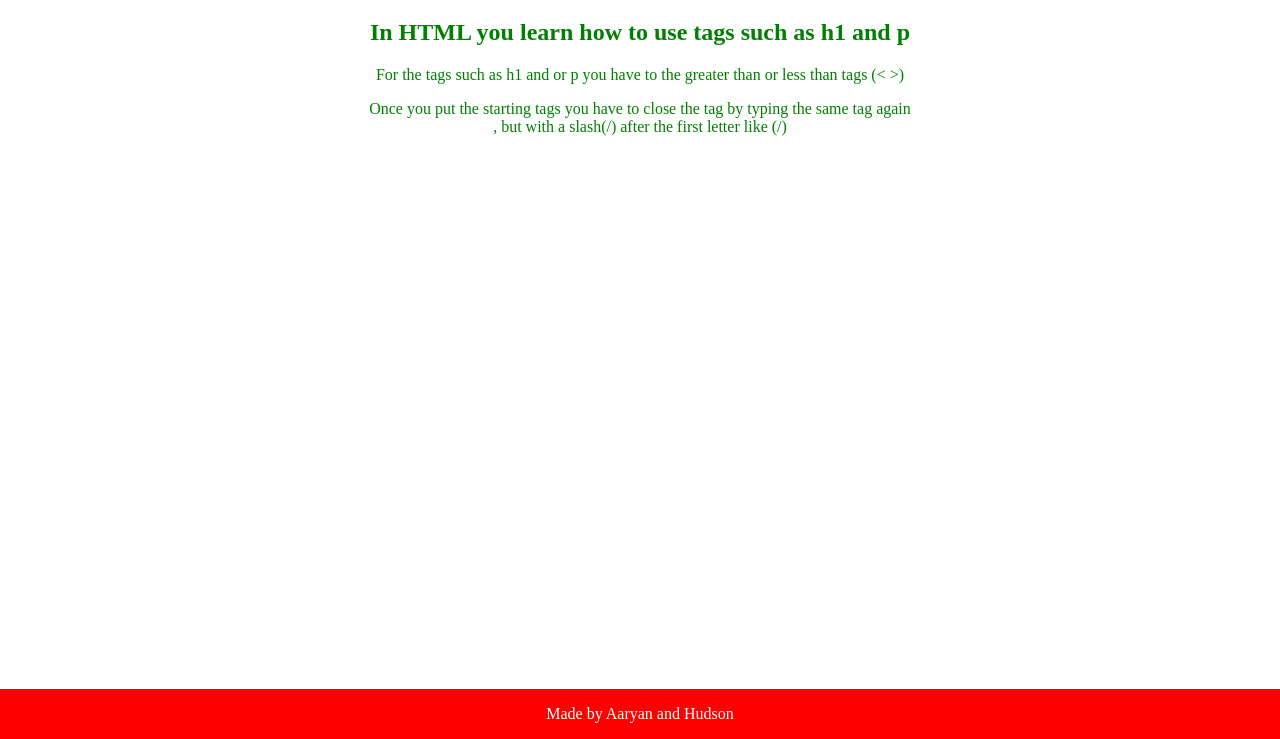
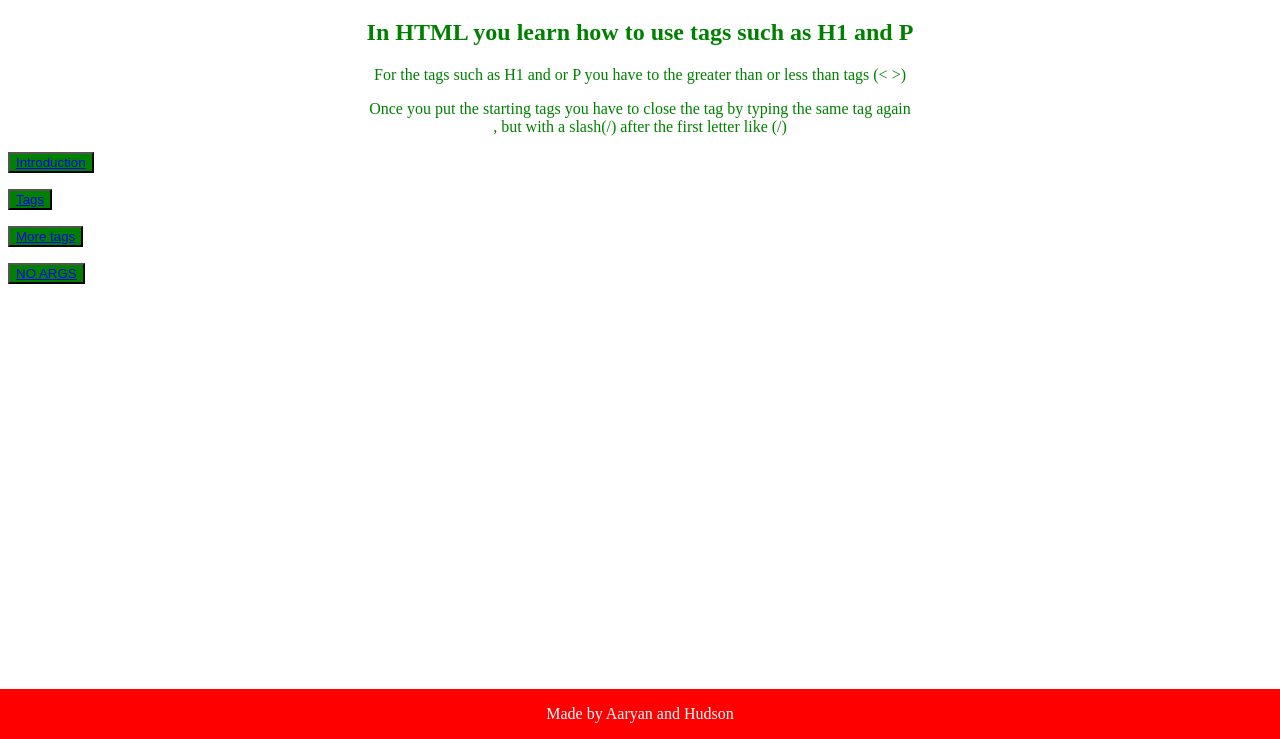
Before and after one commit to person123-java/website, a plain HTML site: page index.html in a window 1280 px wide. Shown: the part 61-800 px from the top of the page. Drawn offline with Linux system fonts and the light colour scheme.

Commit message:
Add files via upload

```diff
--- a/index.html
+++ b/index.html
@@ -1,6 +1,6 @@
 <!doctype html>
 <html>
-  <title>HTML</title>
+  <title>HTML tutorial</title>
   <style>
     h1 {
       color:green;
@@ -23,16 +23,80 @@
    color: white;
    text-align: center;
 }
+#button1 {
+  background-color: green;
+  color: white;
+  }
 
+#button2 {
+  background-color: green;
+  color: white;
+  }
+
+#button3{
+    background-color: green;
+    color: white;
+  }
+
+#button4 {
+   background-color: green  ;
+   color: white;
+}
+
+#home {
+  color:green;
+  text-align: center;
+}
+
+#button1  { text-decoration: none; color:#000; }
+#button1  { text-decoration: none; color:#000; }
+#button1 :hover { text-decoration: none; color:#000; }
+#button1 :focus { text-decoration: none; color:#000; }
+#button1 :hover, #button1:active { text-decoration: none; color:#000; }
+
+#button2  { text-decoration: none; color:#000; }
+#button2  { text-decoration: none; color:#000; }
+#button2 :hover { text-decoration: none; color:#000; }
+#button2 :focus { text-decoration: none; color:#000; }
+#button2 :hover, #button2:active { text-decoration: none; color:#000; }
+
+#button3  { text-decoration: none; color:#000; }
+#button3  { text-decoration: none; color:#000; }
+#button3 :hover { text-decoration: none; color:#000; }
+#button3 :focus { text-decoration: none; color:#000; }
+#button3 :hover, #button3:active { text-decoration: none; color:#000; }
+
+#button4  { text-decoration: none; color:#000; }
+#button4  { text-decoration: none; color:#000; }
+#button4 :hover { text-decoration: none; color:#000; }
+#button4:focus { text-decoration: none; color:#000; }
+#button4 :hover, #button4:active { text-decoration: none; color:#000; }
   </style>
   <body>
-   <h1>Welcome to the world of coding!</h1>
 
-   <h2>In HTML you learn how to use tags such as h1 and p</h2>
+      <h1>Welcome to the world of coding!</h1>
 
-   <p id="special">For the tags such as h1 and or p you have to the greater than or less than tags (< >)</p>
+   <h2 id="twenty">In HTML you learn how to use tags such as H1 and P</h2>
+
+   <p id="home">For the tags such as H1 and or P you have to the greater than or less than tags (< >)</p>
 
    <p id="special">Once you put the starting tags you have to close the tag by typing the same tag again<br>, but with a slash(/) after the first letter like (/) </p>
+
+   <p align="left">
+    <button id="button1"><a href="#twenty">Introduction</button>
+  </p>
+
+  <p align="left">
+    <button id="button2"><a href="#home">Tags</a></button>
+    </p>
+
+    <p align="left">
+      <button id="button3"><a href="#special">More tags</a></button>
+    </p>
+
+    <p align="left">
+      <button id="button4"><a href="#">NO ARGS</a></button>
+    </p>
 
    <div class="footer">
     <p>Made by Aaryan and Hudson</p>
```
